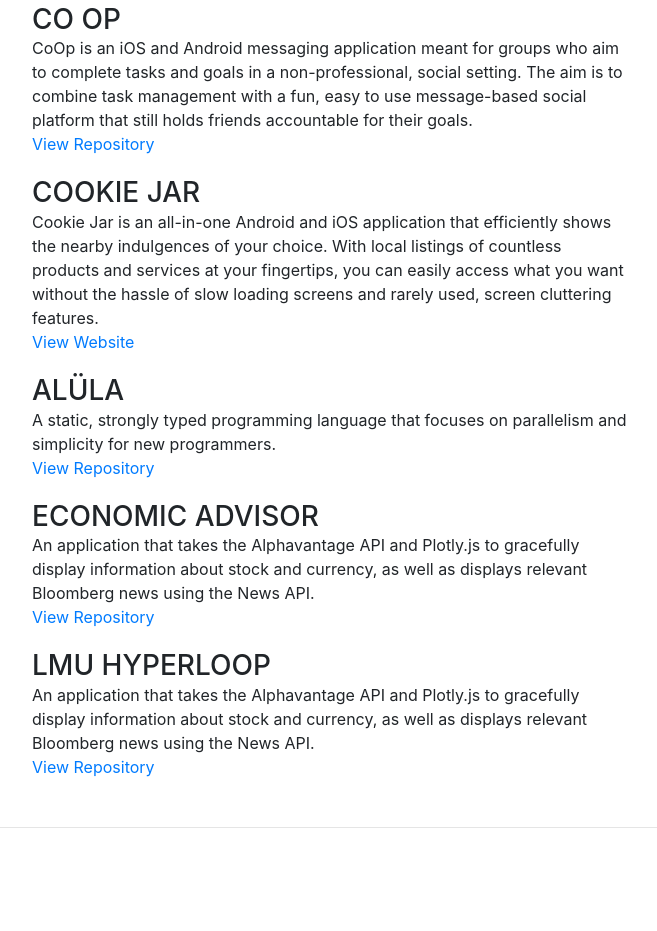
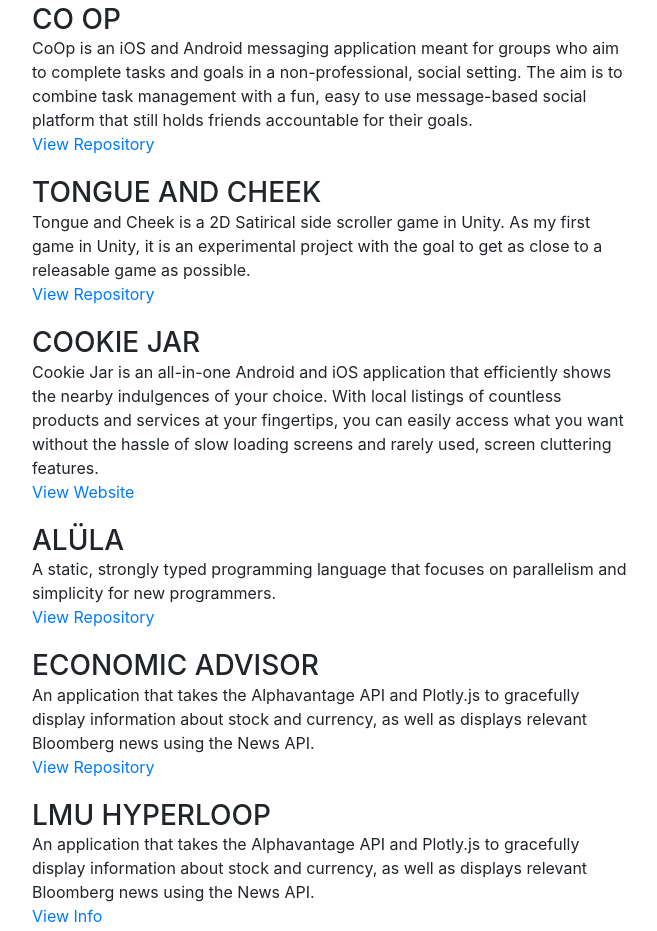
Before and after one commit to SamChami/samchami.github.io, a website with bundled scripts: page index.html in a window 1280 px wide. Shown: the part 3706-4637 px from the top of the page, without its empty margins (288-945 px from the left). Built offline with nearby package versions, Linux system fonts and the light colour scheme; a web font is replaced by a local one.

Commit message:
Updated projects to include Tongue and Cheek

```diff
--- a/index.html
+++ b/index.html
@@ -268,6 +268,15 @@
             <div class="col-md-4">
             </div>
           </div>
+          <h3 class="mb-0 proj-heading">Tongue and Cheek</h3>
+          <div class="row">
+            <div class="col-md-8">
+              <div>Tongue and Cheek is a 2D Satirical side scroller game in Unity. As my first game in Unity, it is an experimental project with the goal to get as close to a releasable game as possible.</div>
+              <a class="proj-more" href="https://github.com/SamChami/Tongue-and-Cheek" target="_blank">View Repository</a>
+            </div>
+            <div class="col-md-4">
+            </div>
+          </div>
           <h3 class="mb-0 proj-heading">Cookie Jar</h3>
           <div class="row">
             <div class="col-md-8">
@@ -303,7 +312,7 @@
           <div class="row">
             <div class="col-md-8">
               <div>An application that takes the Alphavantage API and Plotly.js to gracefully display information about stock and currency, as well as displays relevant Bloomberg news using the News API.</div>
-              <a class="proj-more" href="https://github.com/SamChami/economic-advisor" target="_blank">View Repository</a>
+              <a class="proj-more" href="https://www.lmu.edu/thelmuexperience/lmushyperloopteammakesnoiseinspacexcontest/" target="_blank">View Info</a>
             </div>
             <div class="col-md-4">
 
```
